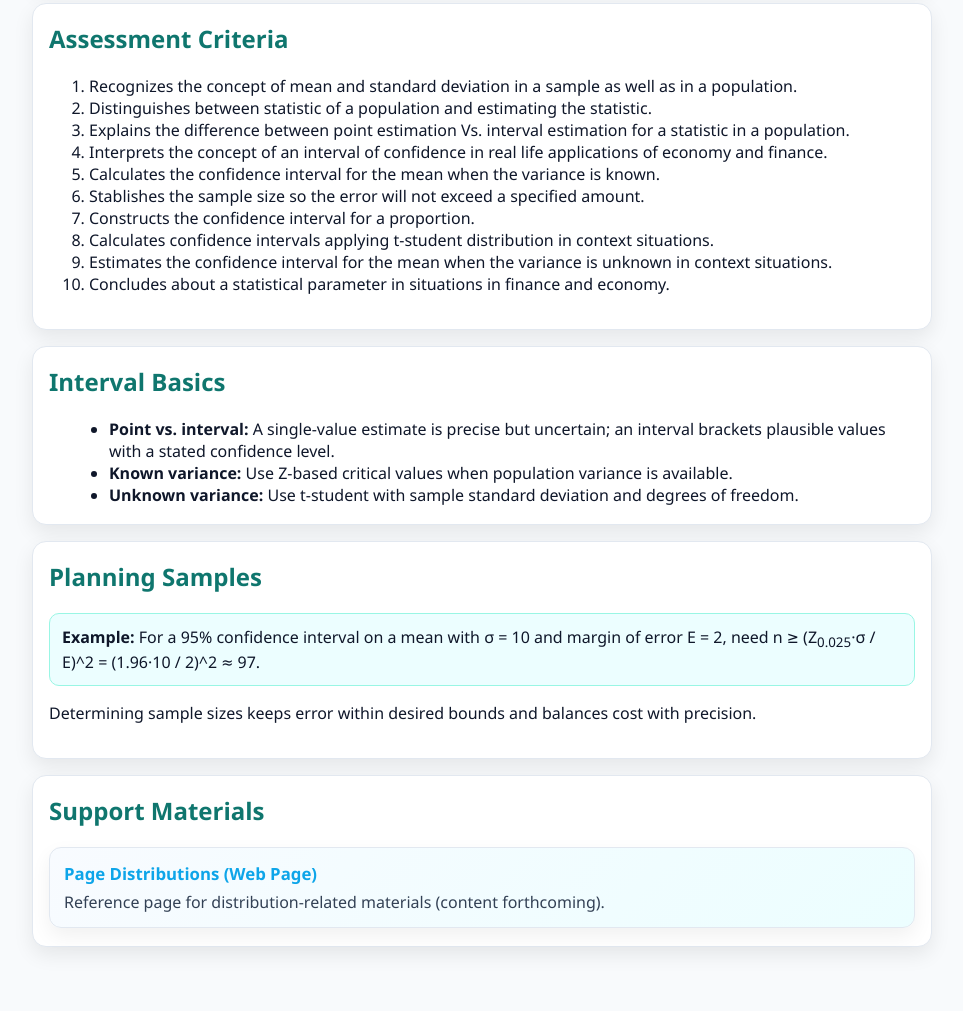
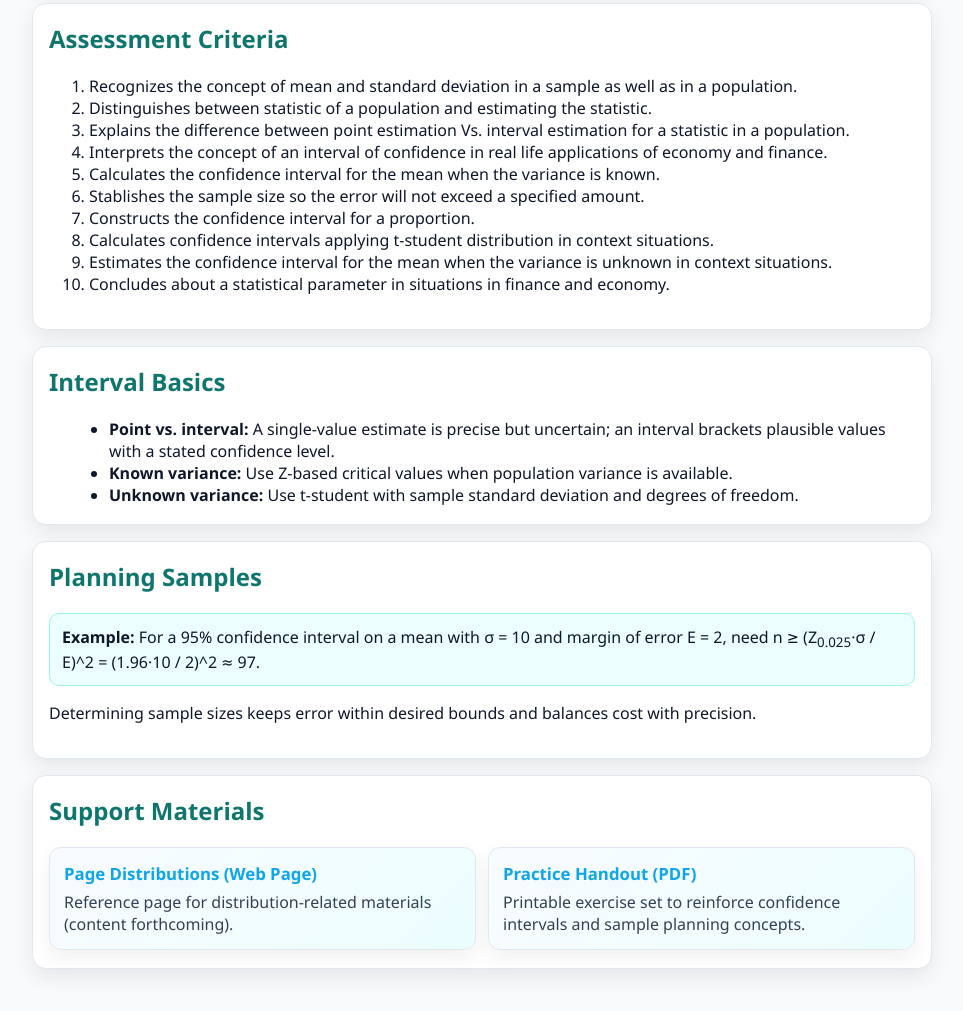
Before and after one commit to nolopez338/11grade, a plain HTML site: page src/second_term.html in a window 1280 px wide. Shown: the part 490-1501 px from the top of the page, without its empty margins (158-1121 px from the left). Drawn offline with Linux system fonts and the light colour scheme.

Commit message:
Add practice handout link to second term support materials

```diff
--- a/src/second_term.html
+++ b/src/second_term.html
@@ -84,6 +84,10 @@
           <h3><a href="pages/distributions.html">Page Distributions (Web Page)</a></h3>
           <p>Reference page for distribution-related materials (content forthcoming).</p>
         </li>
+        <li class="resource-card">
+          <h3><a href="https://correosanbartoloedu-my.sharepoint.com/:b:/g/personal/nicolas_lopez_sanbartolo_edu_co/IQDXVrxIgI5_QKt71R7eQAXLAb_61nBa5zv2jhBNdACvJqU?e=F6kohd">Practice Handout (PDF)</a></h3>
+          <p>Printable exercise set to reinforce confidence intervals and sample planning concepts.</p>
+        </li>
       </ul>
     </section>
   </main>
```
